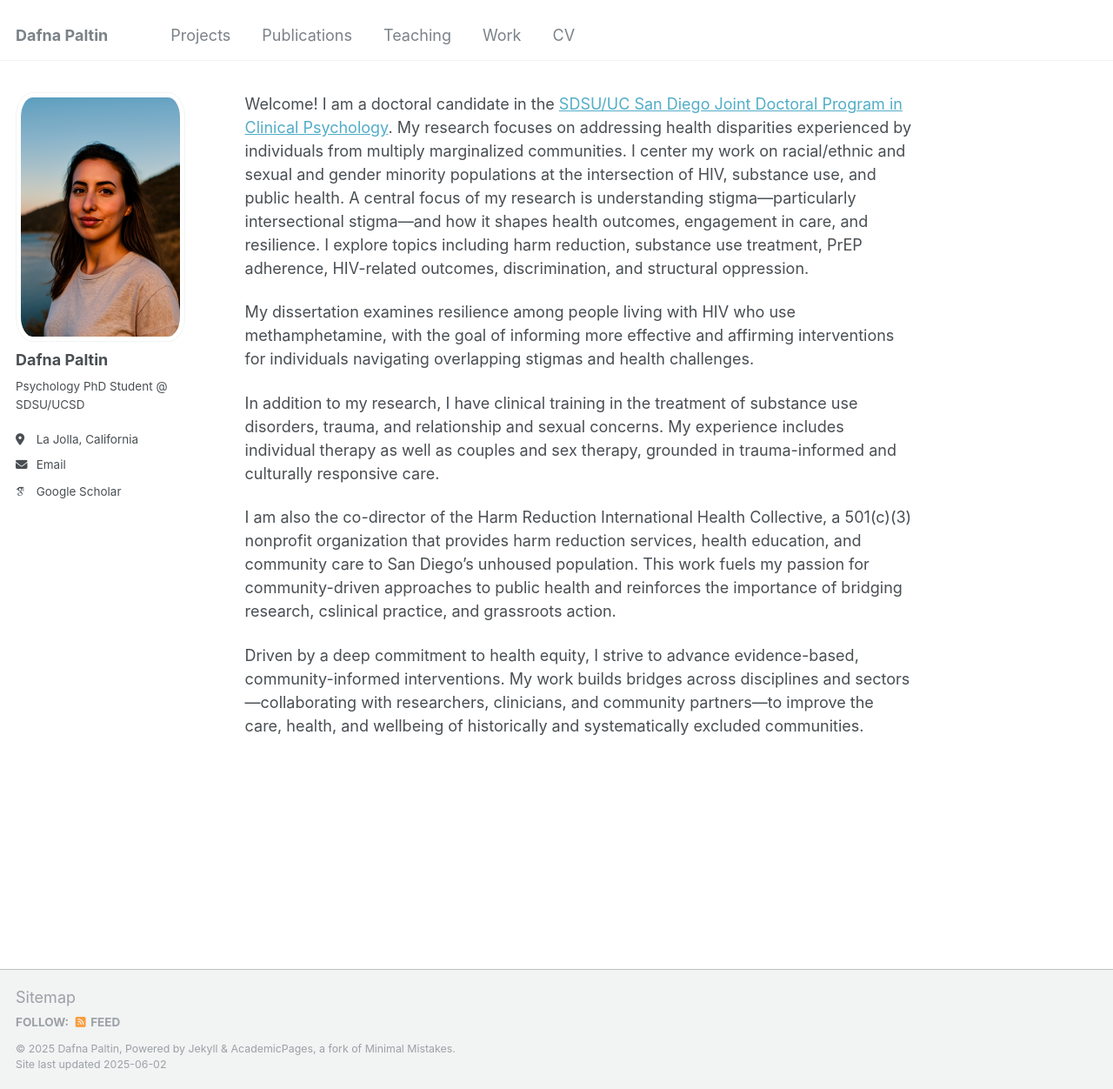
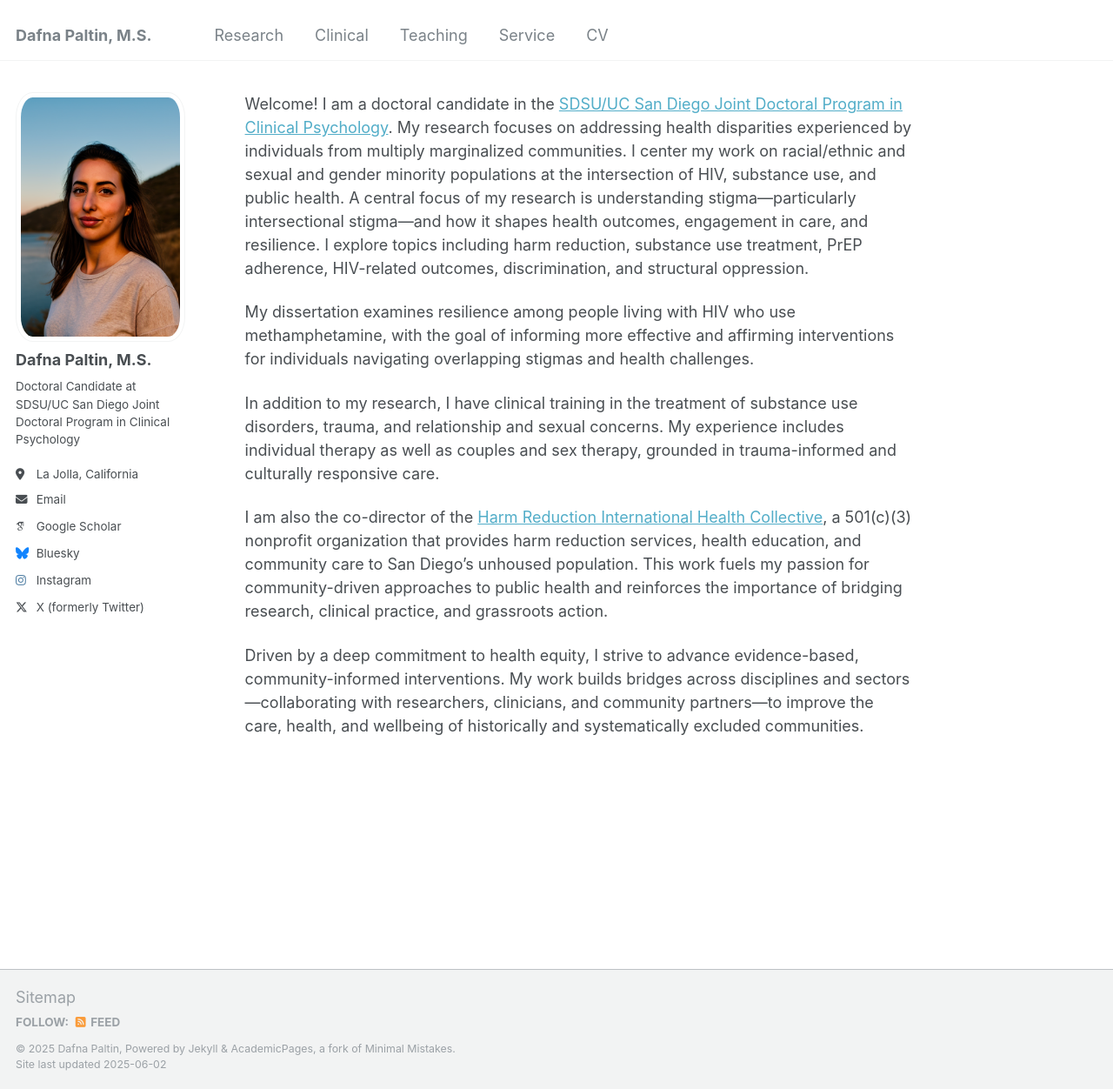
Before and after one commit to Dpaltin/Dpaltin.github.io, a Jekyll site: the page built from _pages/about.md, in a window 1280 px wide and 1252 px high. Shown: the whole window at 87% size. Built offline with Jekyll 4.4.1, drawn with Linux system fonts in a browser that asks for light colours; some web fonts are replaced.

Commit message:
update site config

```diff
--- a/_config.yml
+++ b/_config.yml
@@ -8,10 +8,10 @@
 
 # Basic Site Settings
 locale                   : "en-US"
-title                    : "Dafna Paltin"
+title                    : "Dafna Paltin, M.S."
 title_separator          : "-"
 name                     : &name "Dafna Paltin"
-description              : &description "Psychology PhD Student at San Diego State University/UC San Diego"
+description              : &description "Doctoral Candidate at SDSU/UC San Diego Joint Doctoral Program in Clinical Psychology"
 url                      : https://Dpaltin.github.io # the base hostname & protocol for your site e.g. "https://mmistakes.github.io"
 baseurl                  : "" # the subpath of your site, e.g. "/blog"
 repository               : "Dpaltin.github.io"
@@ -22,9 +22,9 @@ repository               : "Dpaltin.github.io"
 author:
   # Biographic information
   avatar           : "dafna_profile.png"
-  name             : "Dafna Paltin"
+  name             : "Dafna Paltin, M.S."
   pronouns         : # example: "she/her"
-  bio              : "Psychology PhD Student @ SDSU/UCSD"
+  bio              : "Doctoral Candidate at SDSU/UC San Diego Joint Doctoral Program in Clinical Psychology"
   location         : "La Jolla, California"
   employer         :
   uri              : # URL
@@ -48,14 +48,14 @@ author:
   stackoverflow    : # User number or user number and name (i.e., use "1" or "1/jeff-atwood")
 
   # Social media
-  bluesky          : #"bsky.app" # Replace this with you Bluesky username
+  bluesky          : paltind.bsky.social #"bsky.app" # Replace this with you Bluesky username
   facebook         : # Username
   flickr           : # Username
   foursquare       : # Username
   goodreads        : # Username
   google_plus      : # Username
   keybase          : # Username
-  instagram        : # Username
+  instagram        : harmreductionihc # Username
   lastfm           : # Username
   linkedin         : # Username
   mastodon         : # URL
@@ -65,7 +65,7 @@ author:
   steam            : # Username
   telegram         : # URL
   tumblr           : # Username
-  twitter          : # Username
+  twitter          : PaltinD # Username
   vine             : # Username
   weibo            : # Username
   wikipedia        : # Username
@@ -227,14 +227,14 @@ collections:
 
 # These settings control how pages and collections are included in the site
 defaults:
-  # _projects
+  # _research
   - scope:
       path: ""
       type: pages
     values:
       layout: single
       author_profile: true
-  # _publications
+  # _clinical
   - scope:
       path: ""
       type: pages
@@ -250,7 +250,7 @@ defaults:
       author_profile: true
       share: true
       comments: true
-  # _work
+  # _publications
   - scope:
       path: ""
       type: publications
--- a/_pages/about.md
+++ b/_pages/about.md
@@ -13,6 +13,6 @@ My dissertation examines resilience among people living with HIV who use methamp
 
 In addition to my research, I have clinical training in the treatment of substance use disorders, trauma, and relationship and sexual concerns. My experience includes individual therapy as well as couples and sex therapy, grounded in trauma-informed and culturally responsive care.
 
-I am also the co-director of the Harm Reduction International Health Collective, a 501(c)(3) nonprofit organization that provides harm reduction services, health education, and community care to San Diego’s unhoused population. This work fuels my passion for community-driven approaches to public health and reinforces the importance of bridging research, cslinical practice, and grassroots action.
+I am also the co-director of the [Harm Reduction International Health Collective](https://internationalhealthcollective.org/harm-reduction/), a 501(c)(3) nonprofit organization that provides harm reduction services, health education, and community care to San Diego’s unhoused population. This work fuels my passion for community-driven approaches to public health and reinforces the importance of bridging research, clinical practice, and grassroots action.
 
 Driven by a deep commitment to health equity, I strive to advance evidence-based, community-informed interventions. My work builds bridges across disciplines and sectors—collaborating with researchers, clinicians, and community partners—to improve the care, health, and wellbeing of historically and systematically excluded communities.
```
Also changed, not shown: _data/navigation.yml (+6 -6 lines).
